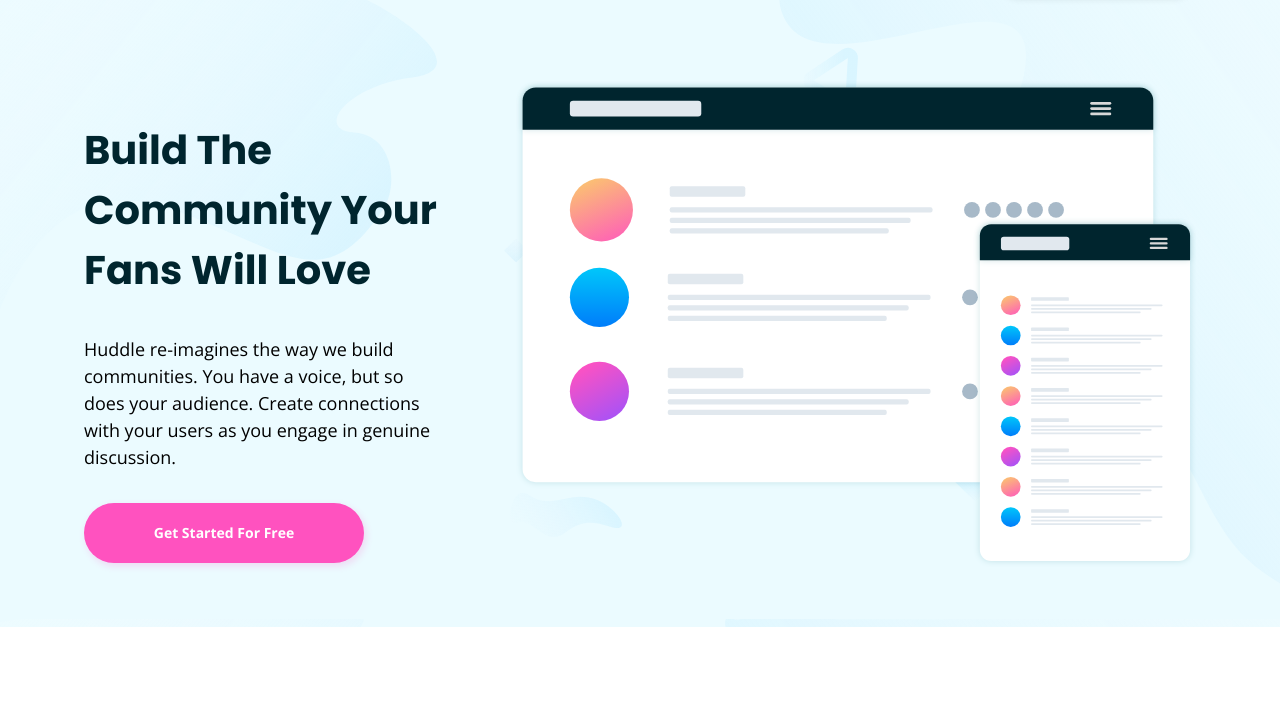
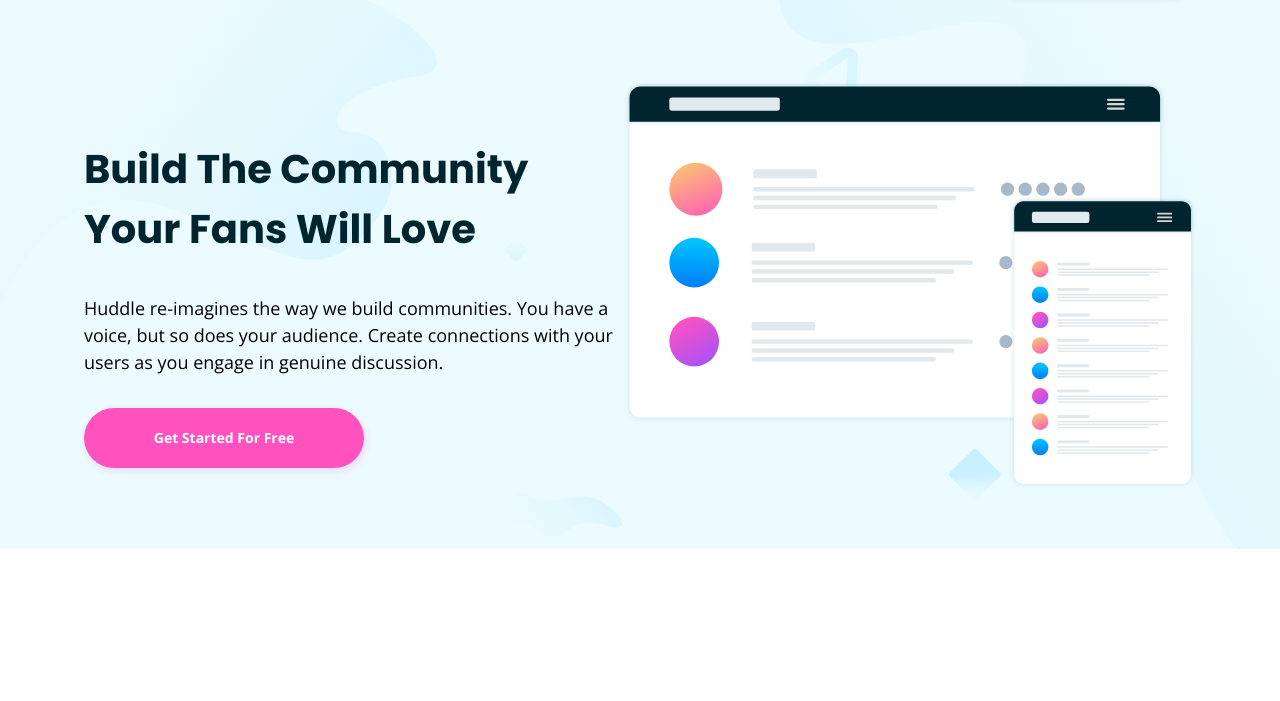
Before and after one commit to HailoMYM/frontendmentor-huddle-landing-page, a plain HTML site: page index.html in a window 1280 px wide. Shown: the part 99-800 px from the top of the page. Drawn offline with nearby package versions, Linux system fonts and the light colour scheme.

Commit message:
fix flex bug

```diff
--- a/css/style.css
+++ b/css/style.css
@@ -61,7 +61,6 @@ html {
   grid-template-rows: repeat(5, auto);
   /* grid-auto-columns: auto; */
   justify-content: center;
-  align-items: center;
 }
 
 .nav {
@@ -311,9 +310,8 @@ footer {
     background-image: url(/images/bg-hero-desktop.svg);
     padding: 4em 3.5em 2.5em;
     flex-direction: row;
+    justify-content: space-around;
     text-align: left;
-    gap: 72px;
-    justify-content: center;
   }
 
   .hero-content {
@@ -336,7 +334,8 @@ footer {
   }
 
   .hero-img {
-    width: 680px;
+    min-width: 480px;
+    max-width: 680px;
     margin-top: 3.5em;
   }
 
```
